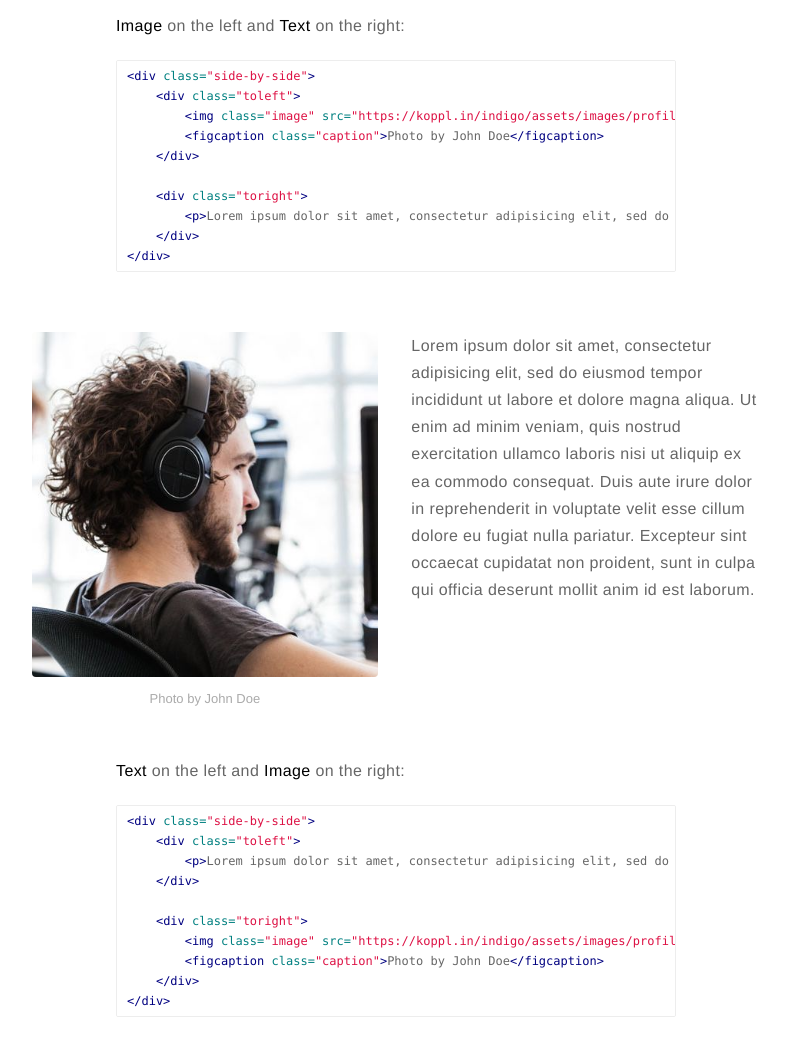
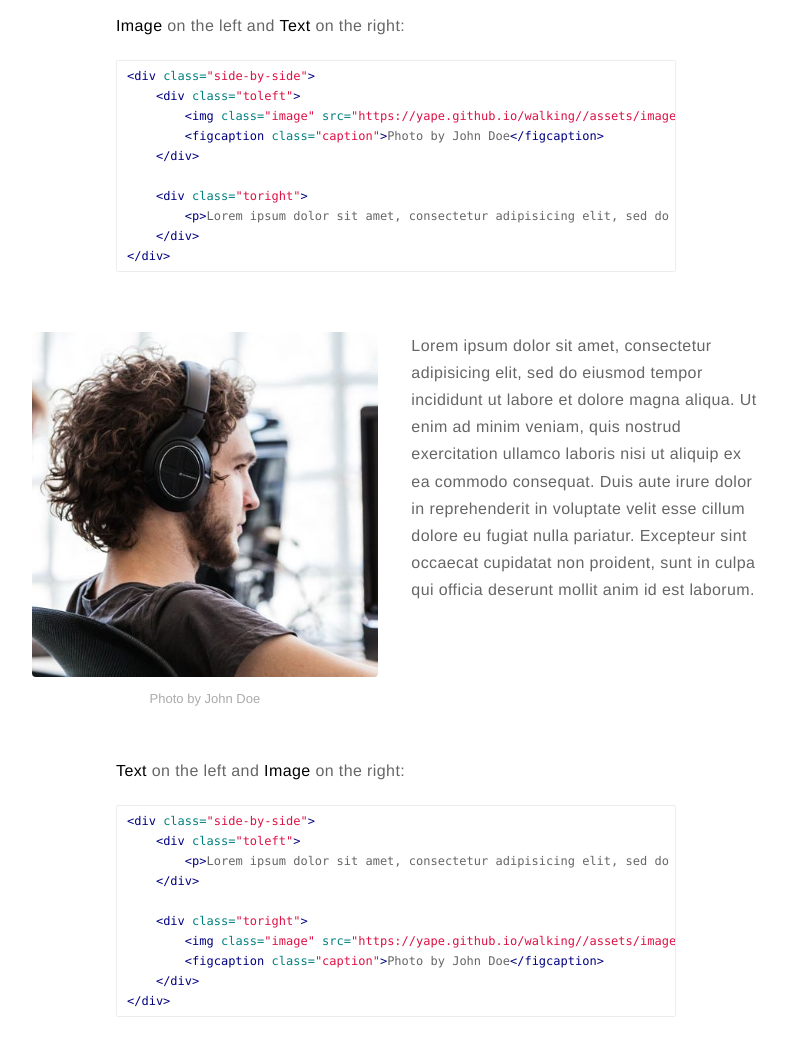
Before and after one commit to yape/walking, a Jekyll site: the page built from docs/_posts/2015-02-24-markdown-extra-components.markdown, in a window 1280 px wide and 1400 px high, scrolled down 1068 px. Shown: the part 151-1188 px from the top of the window, without its empty margins (244-1032 px from the left). Built offline with Jekyll 4.4.1, drawn with Linux system fonts in a browser that asks for light colours; comment, search, counter and statistics services are not loaded; part of the change alters nothing that is shown.

Commit message:
Update _config.yml

```diff
--- a/docs/_config.yml
+++ b/docs/_config.yml
@@ -16,7 +16,7 @@ resume: true
 resume-external: true
 resume-url: https://google.com/?q=my+resume
 
-url: https://koppl.in/indigo
+url: https://yape.github.io/walking/
 # your url: http://USERNAME.github.io
 
 permalink: /:title/
```
